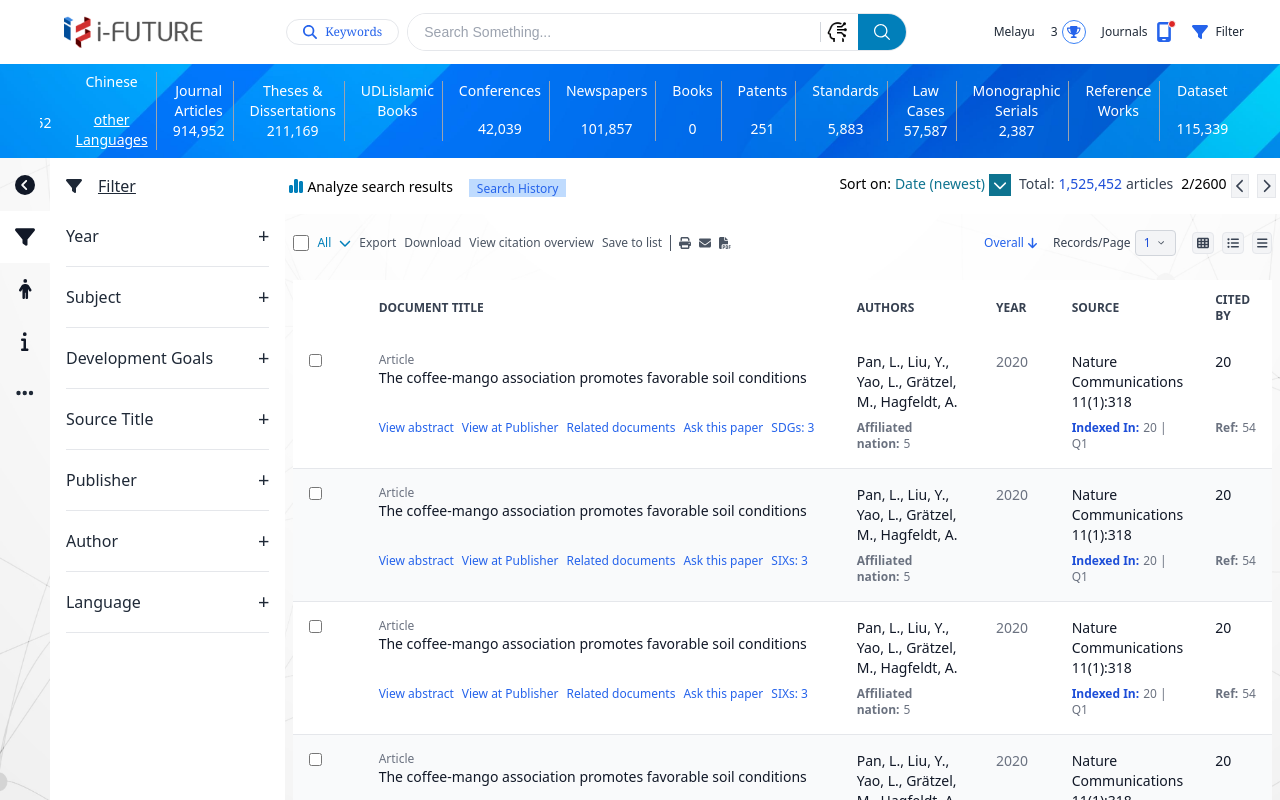
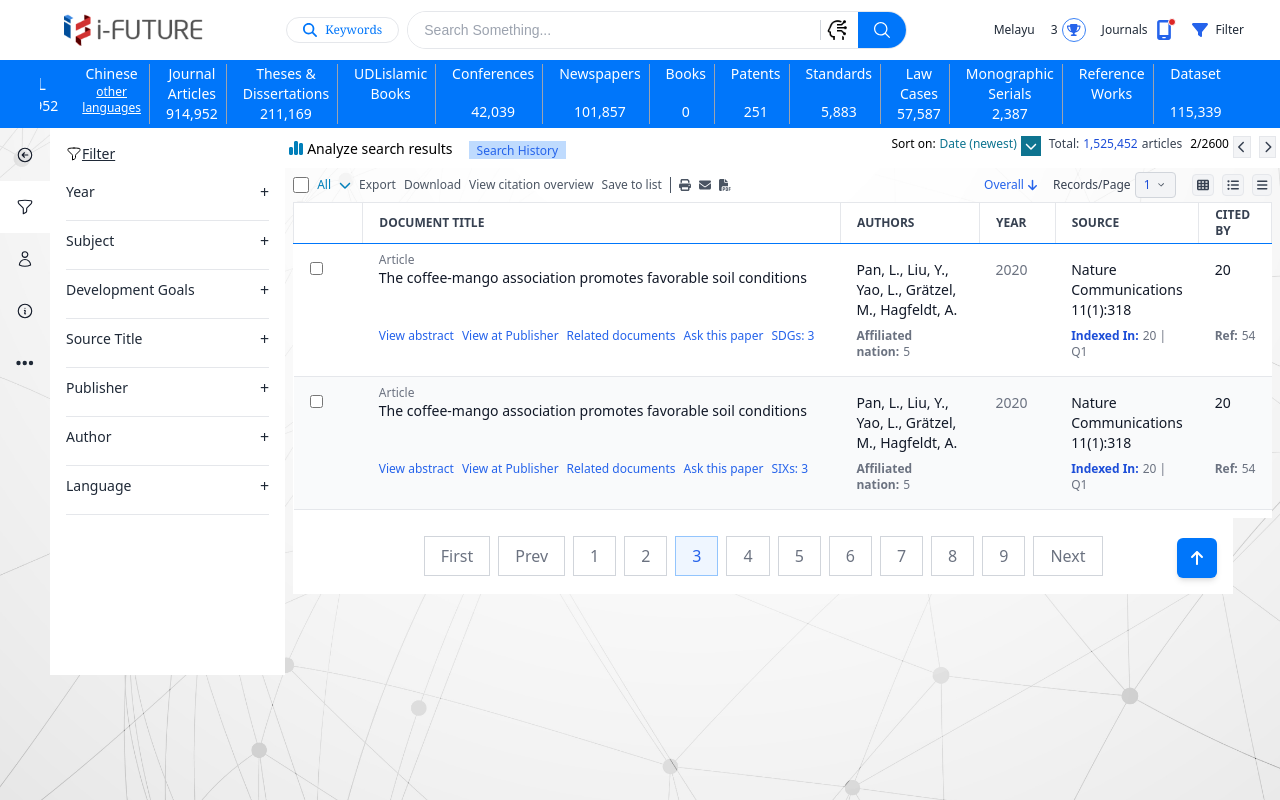
Before and after one commit to AbdulRafayDeveloper/kfocusAcademicSearch, a Next.js app: page / in a window 1280 px wide. Shown: the top 800 px of the page. Built offline with nearby package versions, Linux system fonts and the light colour scheme.

Commit message:
updated code

```diff
--- a/src/app/components/content/List.jsx
+++ b/src/app/components/content/List.jsx
@@ -1,4 +1,7 @@
+import Home from "@/app/page";
 import React from "react";
+import { useRef } from "react";
+import HomePage from "../home/Home";
 
 const ListView = () => {
   const products = [
@@ -73,26 +76,44 @@ const ListView = () => {
   ];
 
   return (
-    <div className="relative overflow-x-auto">
-      <table className="w-full text-sm text-left rtl:text-right text-gray-500">
+    <div className="relative max-h-[316px] overflow-y-auto ref={listRef}">
+      <table className="w-full text-sm text-left rtl:text-right text-gray-500 h-1/2">
         <thead className="text-xs text-gray-700 uppercase">
           <tr>
-            <th scope="col" className="px-4 py-3 w-1/12">
+            <th
+              scope="col"
+              className=" px-4 py-1 w-1/12 border border-b-[#0076fa]"
+            >
               {/* Checkbox column */}
             </th>
-            <th scope="col" className="px-4 py-3 w-8/12">
+            <th
+              scope="col"
+              className="px-4 py-1 w-8/12 border border-b-[#0076fa]"
+            >
               Document Title
             </th>
-            <th scope="col" className="px-4 py-3 w-2/12">
+            <th
+              scope="col"
+              className="px-4 py-1 w-2/12 border border-b-[#0076fa]"
+            >
               Authors
             </th>
-            <th scope="col" className="px-4 py-3 w-1/12">
+            <th
+              scope="col"
+              className="px-4 py-1 w-1/12 border border-b-[#0076fa]"
+            >
               Year
             </th>
-            <th scope="col" className="px-4 py-3 w-2/12">
+            <th
+              scope="col"
+              className="px-4 py-1 w-2/12 border border-b-[#0076fa]"
+            >
               Source
             </th>
-            <th scope="col" className="px-4 py-3 w-1/12">
+            <th
+              scope="col"
+              className="px-4 py-1 w-1/12 border border-b-[#0076fa]"
+            >
               Cited by
             </th>
           </tr>
@@ -108,10 +129,10 @@ const ListView = () => {
               <td className="px-4 py-4 text-left align-top">
                 <input type="checkbox" />
               </td>
-              <td className="px-4 py-4 text-left align-top">
+              <td className="px-4 py-2 text-left align-top">
                 <p className="text-xs text-gray-500">Article</p>
                 <div className="font-medium text-gray-900">{product.title}</div>
-                <div className="text-xs text-blue-600 space-x-2 mt-8">
+                <div className="text-xs text-blue-600 space-x-2 mt-10">
                   {product.details.map((detail, i) => (
                     <span key={i} className="cursor-pointer hover:underline">
                       {detail}
--- a/src/app/components/footer/Footer.jsx
+++ b/src/app/components/footer/Footer.jsx
@@ -154,9 +154,9 @@ const Footer = () => {
                     className="flex items-center space-x-3"
                   >
                     <img
-                      src="https://flowbite.com/docs/images/logo.svg"
+                      src="/images/udl_logo.png"
                       className="h-8"
-                      alt="Flowbite Logo"
+                      alt="udl Logo"
                     />
                   </a>
                 </div>
--- a/src/app/components/header/Header.jsx
+++ b/src/app/components/header/Header.jsx
@@ -9,7 +9,7 @@ import { faAngleDoubleDown } from "@fortawesome/free-solid-svg-icons";
 const Header = () => {
   return (
     <header>
-      <nav className="bg-white border-gray-200 px-4 lg:px-6 py-2.5 ">
+      <nav className="bg-white border-gray-200 px-4 lg:px-6 py-2 ">
         <div className="flex flex-wrap items-center mx-auto ">
           <Link href="https://flowbite.com" className="flex items-center">
             <img
@@ -117,9 +117,9 @@ const Header = () => {
               <button className="py-[4px] px-4 border-[0.5px] rounded-full flex items-center justify-center">
                 <FontAwesomeIcon
                   icon={faSearch}
-                  className="text-blue-600 text-sm mr-2"
+                  className="text-[#0076fa] text-sm mr-2"
                 />
-                <p className="text-blue-600 text-xs font-serif">Keywords</p>
+                <p className="text-[#0076fa] text-xs font-serif">Keywords</p>
               </button>
 
               {/* Search Bar */}
@@ -142,7 +142,7 @@ const Header = () => {
                 <div className="w-[1px] h-[60%] bg-gray-300 mx-1 self-center"></div>
                 <button
                   type="button"
-                  className="flex items-center justify-center bg-[#017fba] px-4 border-0"
+                  className="flex items-center justify-center bg-[#0076fa] px-4 border-0"
                 >
                   <svg
                     xmlns="http://www.w3.org/2000/svg"
@@ -158,9 +158,9 @@ const Header = () => {
           </div>
         </div>
       </nav>
-      <div className="flex flex-wrap items-center mx-auto bg-[url('/images/header_background.jpg')] bg-cover pr-10 pl-10">
+      <div className="flex flex-wrap items-center mx-auto bg-[#0076fa] bg-cover pr-10 pl-10">
         {/* Header Items Section */}
-        <div className="w-full mt-2 mb-2 text-white">
+        <div className="w-full mb-1 mt-1 text-white">
           <ul className="flex space-x-4 overflow-x-auto items-center justify-center">
             <li className="flex flex-col items-center pr-2 min-h-[60px] flex-grow ">
               <div className="flex justify-between w-full">
@@ -170,17 +170,18 @@ const Header = () => {
                 </div>
               </div>
             </li>
-
-            <li className="flex flex-col items-center pr-2 border-r-[0.1px] border-gray-400 min-h-[60px] flex-grow w-[250px]">
+            <li className="flex flex-col items-center pr-2 border-r-[0.2px] border-gray-400 min-h-[60px] flex-grow">
               <a
                 href="#journal-articles"
                 className="font-light text-sm text-center"
               >
                 Chinese
               </a>
-              <p className="font-light text-sm text-center pt-[18px] underline">
-                other Languages
-              </p>
+              <span>
+                <p className="font-light text-xs text-center underline">
+                  other languages
+                </p>
+              </span>
             </li>
 
             <li className="flex flex-col items-center pr-2 border-r-[0.2px] border-gray-400 min-h-[60px] flex-grow">
--- a/src/app/components/home/Home.jsx
+++ b/src/app/components/home/Home.jsx
@@ -19,6 +19,7 @@ import {
   faTh,
   faListUl,
   faBars,
+  faArrowUp,
 } from "@fortawesome/free-solid-svg-icons";
 import SidebarFilters from "../sideBar/Sidebar";
 import { useState } from "react";
@@ -38,7 +39,7 @@ const HomePage = () => {
 
   return (
     <>
-      <div className="flex flex-col">
+      <div className="flex flex-col h-screen">
         <Header />
 
         <div className="flex flex-grow overflow-hidden">
@@ -48,7 +49,20 @@ const HomePage = () => {
               className="flex items-center justify-center text-xl text-gray-900 hover:text-blue-700 hover:bg-white px-4 py-4 transition duration-200 "
               onClick={toggleSidebar}
             >
-              <FontAwesomeIcon icon={faChevronCircleLeft} />
+              <svg
+                xmlns="http://www.w3.org/2000/svg"
+                fill="none"
+                viewBox="0 0 24 24"
+                strokeWidth="1.5"
+                stroke="currentColor"
+                class="size-5"
+              >
+                <path
+                  strokeLinecap="round"
+                  strokeLinejoin="round"
+                  d="m11.25 9-3 3m0 0 3 3m-3-3h7.5M21 12a9 9 0 1 1-18 0 9 9 0 0 1 18 0Z"
+                />
+              </svg>
             </a>
             <a
               href="#filter"
@@ -59,7 +73,20 @@ const HomePage = () => {
               }`}
               onClick={() => changeActiveCategory("filter")}
             >
-              <FontAwesomeIcon icon={faFilter} />
+              <svg
+                xmlns="http://www.w3.org/2000/svg"
+                fill="none"
+                viewBox="0 0 24 24"
+                strokeWidth="1.5"
+                stroke="currentColor"
+                class="size-5"
+              >
+                <path
+                  strokeLinecap="round"
+                  strokeLinejoin="round"
+                  d="M12 3c2.755 0 5.455.232 8.083.678.533.09.917.556.917 1.096v1.044a2.25 2.25 0 0 1-.659 1.591l-5.432 5.432a2.25 2.25 0 0 0-.659 1.591v2.927a2.25 2.25 0 0 1-1.244 2.013L9.75 21v-6.568a2.25 2.25 0 0 0-.659-1.591L3.659 7.409A2.25 2.25 0 0 1 3 5.818V4.774c0-.54.384-1.006.917-1.096A48.32 48.32 0 0 1 12 3Z"
+                />
+              </svg>
             </a>
 
             <a
@@ -71,14 +98,40 @@ const HomePage = () => {
               }`}
               onClick={() => changeActiveCategory("person")}
             >
-              <FontAwesomeIcon icon={faPerson} />
+              <svg
+                xmlns="http://www.w3.org/2000/svg"
+                fill="none"
+                viewBox="0 0 24 24"
+                strokeWidth="1.5"
+                stroke="currentColor"
+                class="size-5"
+              >
+                <path
+                  strokeLinecap="round"
+                  strokeLinejoin="round"
+                  d="M15.75 6a3.75 3.75 0 1 1-7.5 0 3.75 3.75 0 0 1 7.5 0ZM4.501 20.118a7.5 7.5 0 0 1 14.998 0A17.933 17.933 0 0 1 12 21.75c-2.676 0-5.216-.584-7.499-1.632Z"
+                />
+              </svg>
             </a>
             <a
               href="#info"
               className="flex items-center justify-center text-xl text-gray-900 hover:text-blue-700  hover:bg-white px-4 py-4 transition duration-200 "
               onClick={() => changeActiveCategory("info")}
             >
-              <FontAwesomeIcon icon={faInfo} />
+              <svg
+                xmlns="http://www.w3.org/2000/svg"
+                fill="none"
+                viewBox="0 0 24 24"
+                strokeWidth="1.5"
+                stroke="currentColor"
+                class="size-5"
+              >
+                <path
+                  strokeLinecap="round"
+                  strokeLinejoin="round"
+                  d="m11.25 11.25.041-.02a.75.75 0 0 1 1.063.852l-.708 2.836a.75.75 0 0 0 1.063.853l.041-.021M21 12a9 9 0 1 1-18 0 9 9 0 0 1 18 0Zm-9-3.75h.008v.008H12V8.25Z"
+                />
+              </svg>
             </a>
             <a
               href="#ellipsis"
@@ -104,9 +157,9 @@ const HomePage = () => {
               </div>
 
               {/* Main Content Area */}
-              <div className="flex flex-col flex-grow">
+              <div className="flex flex-col flex-grow h-2/3">
                 {/* Header */}
-                <div className="bg-white pt-4 pb-4 pr-1 pl-1 flex flex-row justify-between space-x-2">
+                <div className="bg-white pt-2 pb-2 pr-1 pl-1 flex flex-row justify-between space-x-2">
                   <div>
                     <FontAwesomeIcon
                       icon={faChartSimple}
@@ -122,39 +175,39 @@ const HomePage = () => {
 
                   <div className="flex flex-row ">
                     <div className="flex flex-row pr-2">
-                      <p className="text-sm pr-1">Sort on: </p>
-                      <p className="text-cyan-700 text-sm pr-1">
+                      <p className="text-xs pr-1">Sort on: </p>
+                      <p className="text-cyan-700 text-xs pr-1">
                         Date (newest)
                       </p>
                       <FontAwesomeIcon
                         icon={faChevronDown}
-                        className="p-1 bg-cyan-700 text-white text-sm"
+                        className="p-1 bg-cyan-700 text-white text-xs"
                       ></FontAwesomeIcon>
                     </div>
                     <div className="flex flex-row">
-                      <p className="text-sm text-gray-700 pr-1">Total: </p>
-                      <p className="text-blue-700 text-sm pr-1">1,525,452</p>
-                      <p className="text-sm text-gray-700">articles </p>
+                      <p className="text-xs text-gray-700 pr-1">Total: </p>
+                      <p className="text-blue-700 text-xs pr-1">1,525,452</p>
+                      <p className="text-xs text-gray-700">articles </p>
                     </div>
                     <div className="flex flex-row pl-2">
-                      <p className="text-sm pr-1">2/2600</p>
+                      <p className="text-xs pr-1">2/2600</p>
 
                       <FontAwesomeIcon
                         icon={faChevronLeft}
-                        className="p-1 bg-gray-100 text-gray-700 text-sm mr-2 border-[0.5px]"
+                        className="p-1 bg-gray-100 text-gray-700 text-xs mr-2 border-[0.5px]"
                       ></FontAwesomeIcon>
                       <FontAwesomeIcon
                         icon={faChevronRight}
-                        className="p-1 bg-gray-100 text-gray-700 text-sm border-[0.5px]"
+                        className="p-1 bg-gray-100 text-gray-700 text-xs border-[0.5px]"
                       ></FontAwesomeIcon>
                     </div>
                   </div>
                 </div>
 
                 {/* Fixed Size Content Area */}
-                <div className="flex-1  pr-2 pl-2 pb-8 w-full mx-auto">
-                  <nav className="mb-6">
-                    <div className="pt-4 flex flex-row justify-between items-center space-x-2">
+                <div className="flex-1 pr-2 pl-2 pb-2 w-full mx-auto">
+                  <nav className="mb-1">
+                    <div className="pt-1 flex flex-row justify-between items-center space-x-2">
                       {/* Left Section */}
                       <div className="flex items-center space-x-2">
                         <input
@@ -264,17 +317,18 @@ const HomePage = () => {
                     </div>
                   </nav>
 
-                  <div className="bg-white w-full h-full">
+                  <div className="bg-white w-full">
                     <div>
                       <ListView />
                     </div>
                   </div>
-                </div>
-
-                {/* Footer */}
-                <footer className="bg-white text-gray-800 p-8 pt-28 mt-auto flex justify-center items-center">
+                  <footer
+                    className={`bg-white z-10 p-[26px] text-gray-800 mt-auto flex justify-center items-center absolute ${
+                      isSidebarVisible ? "w-[940px]" : "w-full"
+                    }`}
+                  >
                     <nav aria-label="Page navigation example">
-                    <ul className="flex items-center space-x-2 h-10 text-base">
+                      <ul className="flex items-center space-x-2 h-6 text-base">
                         <li>
                           <a
                             href="#"
@@ -374,7 +428,18 @@ const HomePage = () => {
                         </li>
                       </ul>
                     </nav>
+                    <div className="pb-6">
+                      <a
+                        href="#"
+                        className="absolute right-4 bottom-4 w-10 h-10 flex items-center justify-center rounded-md bg-[#0076fa] text-white shadow-md hover:bg-[#005bb5]"
+                      >
+                        <FontAwesomeIcon icon={faArrowUp} />
+                      </a>
+                    </div>
                   </footer>
+                </div>
+
+                {/* Footer */}
               </div>
             </div>
           </div>
--- a/src/app/components/sideBar/Sidebar.jsx
+++ b/src/app/components/sideBar/Sidebar.jsx
@@ -51,16 +51,26 @@ const SidebarFilters = ({ activeCategory, changeActiveCategory }) => {
   };
 
   return (
-    <div className="w-full bg-white p-4 pb-96">
+    <div className="w-full bg-white p-4 pb-40">
       <div className="flex flex-row items-center">
         {/* Only show the filter icon if activeCategory is "filter" */}
         {activeCategory === "filter" && (
-          <div className="flex flex-row items-center pb-6">
-            <FontAwesomeIcon
-              icon={faFilter}
-              className="text-gray-800 pr-4 font-normal text-base"
-            />
-            <h2 className="text-base underline text-gray-800  font-normal">
+          <div className="flex flex-row items-center pb-4">
+            <svg
+              xmlns="http://www.w3.org/2000/svg"
+              fill="none"
+              viewBox="0 0 24 24"
+              strokeWidth="1.5"
+              stroke="currentColor"
+              class="size-4"
+            >
+              <path
+                strokeLinecap="round"
+                strokeLinejoin="round"
+                d="M12 3c2.755 0 5.455.232 8.083.678.533.09.917.556.917 1.096v1.044a2.25 2.25 0 0 1-.659 1.591l-5.432 5.432a2.25 2.25 0 0 0-.659 1.591v2.927a2.25 2.25 0 0 1-1.244 2.013L9.75 21v-6.568a2.25 2.25 0 0 0-.659-1.591L3.659 7.409A2.25 2.25 0 0 1 3 5.818V4.774c0-.54.384-1.006.917-1.096A48.32 48.32 0 0 1 12 3Z"
+              />
+            </svg>
+            <h2 className="text-sm underline text-gray-800  font-normal">
               Filter
             </h2>
           </div>
@@ -70,11 +80,11 @@ const SidebarFilters = ({ activeCategory, changeActiveCategory }) => {
       {/* Sidebar Item for 'Person' */}
 
       {/* Render filter categories */}
-      <ul className="space-y-4">
+      <ul className="space-y-2 overflow-y-auto">
         {categoriesToDisplay.map((category) => (
           <li key={category.name}>
             <button
-              className={`flex items-center justify-between w-full text-gray-800 font-medium text-base hover:text-blue-600 border-b-[0.5px] pb-4 ${
+              className={`flex items-center justify-between w-full text-gray-800 font-medium text-sm hover:text-blue-600 border-b-[0.5px] pb-4 ${
                 activeCategory === category.name
                   ? "text-blue-600 font-bold"
                   : ""
@@ -85,7 +95,7 @@ const SidebarFilters = ({ activeCategory, changeActiveCategory }) => {
               }}
             >
               <span>{category.name}</span>
-              <span className="text-xl">
+              <span className="text-base">
                 {expandedFilters[category.name] ? "-" : "+"}
               </span>
             </button>
@@ -124,10 +134,21 @@ const SidebarFilters = ({ activeCategory, changeActiveCategory }) => {
                 <span className="font-light">History</span>
               </div>
               <div className="border-b-[0.5px] pb-4 px-6 flex-grow hover:border-b-gray-800">
-                <FontAwesomeIcon
-                  icon={faBookmark}
-                  className="text-gray-800 pr-2"
-                />
+                <svg
+                  xmlns="http://www.w3.org/2000/svg"
+                  fill="none"
+                  viewBox="0 0 24 24"
+                  strokeWidth="1.5"
+                  stroke="currentColor"
+                  class="size-6"
+                >
+                  <path
+                    strokeLinecap="round"
+                    strokeLinejoin="round"
+                    d="M17.593 3.322c1.1.128 1.907 1.077 1.907 2.185V21L12 17.25 4.5 21V5.507c0-1.108.806-2.057 1.907-2.185a48.507 48.507 0 0 1 11.186 0Z"
+                  />
+                </svg>
+
                 <span className="font-light">Lists</span>
               </div>
             </li>
```
Also changed, not shown: public/images/udl_logo.png (added). Lines whose indentation alone changed are shown as unchanged.
